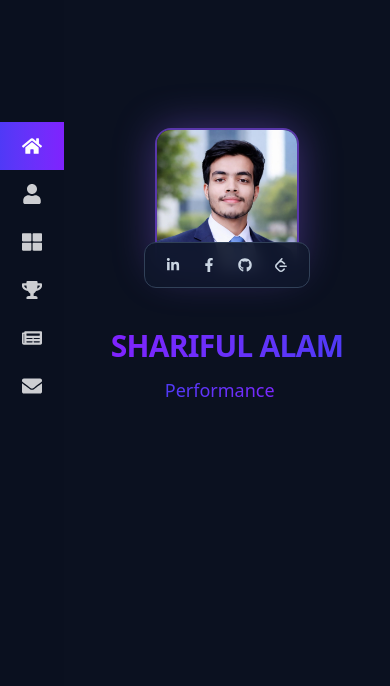
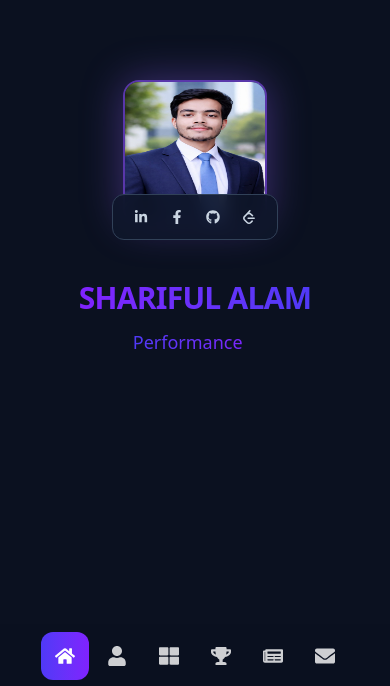
Before and after one commit to SHARIFULALAM2025/sharifflio, a Next.js app: page / in a window 390 px wide. Shown: the part 156-842 px from the top of the page. Built offline with nearby package versions, Linux system fonts and the light colour scheme.

Commit message:
correction

```diff
--- a/src/Components/Sidebar.tsx
+++ b/src/Components/Sidebar.tsx
@@ -25,15 +25,34 @@ export default function Sidebar() {
   const pathname = usePathname()
 
   return (
-    <aside className="fixed left-0 top-0 z-50 flex h-screen w-16 flex-col items-center justify-center bg-[#0b1120]/80 backdrop-blur-md">
-      <nav className="flex flex-col items-center">
+    <aside
+      className="fixed z-50 flex items-center justify-center bg-[#0b1120]/80 backdrop-blur-md bottom-0 left-0 right-0 h-16 w-full flex-row md:bottom-auto md:left-0 md:top-0 md:right-auto md:h-screen md:w-16 md:flex-col"
+    >
+      <nav
+        className="flex items-center flex-row justify-center gap-1 md:flex-col md:gap-0"
+      >
         {navItems.map((item) => {
           const isActive = pathname === item.href
           const Icon = item.icon
 
           const linkClassName = isActive
-            ? 'group relative flex h-12 w-16 items-center justify-center transition-all duration-300 bg-gradient-to-r from-indigo-600 to-violet-600 text-white'
-            : 'group relative flex h-12 w-16 items-center justify-center transition-all duration-300 text-white/80 hover:bg-white/5 hover:text-white'
+            ? `group relative flex items-center justify-center
+                transition-all duration-300
+                bg-gradient-to-r from-indigo-600 to-violet-600 text-white
+                /* Mobile size */
+                h-12 w-12 rounded-xl
+                /* Desktop size */
+                md:h-12 md:w-16 md:rounded-none
+              `
+            : `
+                group relative flex items-center justify-center
+                transition-all duration-300
+                text-white/80 hover:bg-white/5 hover:text-white
+                /* Mobile size */
+                h-12 w-12 rounded-xl
+                /* Desktop size */
+                md:h-12 md:w-16 md:rounded-none
+              `
 
           return (
             <Link key={item.href} href={item.href} className={linkClassName}>
@@ -45,10 +64,17 @@ export default function Sidebar() {
                 <Icon className="h-5 w-5" />
               </motion.div>
 
-              {/* Tooltip */}
+              {/* Tooltip - only visible on desktop */}
               <span
                 suppressHydrationWarning
-                className="absolute left-full top-0 flex h-12 items-center whitespace-nowrap bg-gradient-to-r from-violet-600 to-indigo-600 px-3 text-base text-white opacity-0 translate-x-2 transition-all duration-200 ease-out group-hover:opacity-100 group-hover:translate-x-0"
+                className="
+                  absolute left-full top-0 hidden h-12 items-center
+                  whitespace-nowrap bg-gradient-to-r from-violet-600 to-indigo-600
+                  px-3 text-base text-white opacity-0 translate-x-2
+                  transition-all duration-200 ease-out
+                  group-hover:opacity-100 group-hover:translate-x-0
+                  md:flex
+                "
               >
                 {item.label}
               </span>
--- a/src/Components/TypewriterText.tsx
+++ b/src/Components/TypewriterText.tsx
@@ -31,7 +31,7 @@ export const TypewriterText=() =>{
 
         if (displayedText.length === 0) {
           setIsDeleting(false)
-          // এখানে সবসময় পরের index এ যাবে, শেষ item এর পর আবার শুরু থেকে — infinite loop, কখনো থামবে না
+
           setRoleIndex((prev) => (prev + 1) % roles.length)
         }
       }
--- a/src/app/contact/page.tsx
+++ b/src/app/contact/page.tsx
@@ -173,7 +173,7 @@ export default function Contact() {
                     className="w-full px-4 py-2.5 rounded-lg bg-violet-950/50 border border-violet-500/20 text-white placeholder:text-violet-300/40 focus:outline-none focus:border-violet-400 focus:ring-1 focus:ring-violet-400/50 transition-all resize-none"
                   />
                 </div>
-                <div className="grid grid-cols-2 gap-2">
+                <div className="grid grid-cols-1 md:grid-cols-2 gap-2">
                   <div>
                     <label className="block text-sm text-violet-200/80 mb-1.5">
                       Full Name:
--- a/src/app/layout.tsx
+++ b/src/app/layout.tsx
@@ -19,7 +19,9 @@ export default function RootLayout({
         <Loader>
           {' '}
           <div className="flex min-h-screen">
-            <main className="flex-1 overflow-y-auto">{children}</main>
+            <main className="flex-1 overflow-y-auto pb-20 md:pb-0 md:pl-16">
+              {children}
+            </main>
 
             <Sidebar />
           </div>
--- a/src/app/page.tsx
+++ b/src/app/page.tsx
@@ -66,7 +66,7 @@ export default function Home() {
   return (
     <div className="relative">
       {/* ===== First Screen ===== */}
-      <section className="relative flex min-h-screen flex-col items-center justify-center overflow-hidden px-4 pl-20">
+      <section className="relative flex min-h-screen flex-col items-center justify-center overflow-hidden px-4 pb-24 md:pl-20 md:pb-0">
         <div className="pointer-events-none absolute inset-0 bg-[radial-gradient(ellipse_at_center,_var(--tw-gradient-stops))] from-violet-900/20 via-transparent to-transparent" />
 
         {/* Profile Image */}
@@ -76,13 +76,13 @@ export default function Home() {
           transition={{ duration: 0.6 }}
           className="relative mb-6"
         >
-          <div className="relative h-36 w-36 overflow-hidden rounded-2xl lg:border-4 border-2 border-violet-500/60 shadow-[0_0_40px_rgba(139,92,246,0.4)] sm:h-44 sm:w-44 md:h-52 md:w-52 lg:h-96 lg:w-96">
+          <div className="relative overflow-hidden rounded-2xl border-2 border-violet-500/60 shadow-[0_0_40px_rgba(139,92,246,0.4)] h-36 w-36 sm:h-44 sm:w-44 md:h-52 md:w-52 lg:h-96 lg:w-96 lg:border-4">
             <Image
               src="/image/profile.jpg"
               alt="SHARIFUL ALAM"
               fill
               sizes="(max-width: 640px) 144px, (max-width: 768px) 176px, (max-width: 1024px) 208px, 240px"
-              className="object-cover object-top"
+              className="object-top"
               priority
             />
           </div>
@@ -122,14 +122,14 @@ export default function Home() {
           initial={{ opacity: 0 }}
           animate={{ opacity: 1 }}
           transition={{ delay: 0.4 }}
-          className="mt-3 text-lg bg-gradient-to-r from-indigo-600 to-violet-600 bg-clip-text text-transparent sm:text-xl md:text-2xl lg:text-3xl font-medium"
+          className="mt-3 bg-gradient-to-r from-indigo-600 to-violet-600 bg-clip-text text-transparent text-lg font-medium sm:text-xl md:text-2xl lg:text-3xl"
         >
           <TypewriterText />
         </motion.p>
       </section>
 
       {/* ===== Scroll Content ===== */}
-      <section className="flex flex-col items-center px-4 pb-20 pl-20">
+      <section className="flex flex-col items-center px-4 pb-12 md:pl-20 md:pb-20">
         {/* Buttons */}
         <motion.div
           initial={{ opacity: 0, y: 30 }}
@@ -146,7 +146,6 @@ export default function Home() {
             <FaDownload className="h-4 w-4" />
             Download Resume
           </a>
-
           <Link
             href="/projects"
             className="inline-flex items-center gap-2 rounded-xl border border-violet-500/60 px-6 py-3 text-sm font-medium text-violet-300 transition hover:bg-violet-500/10"
```
